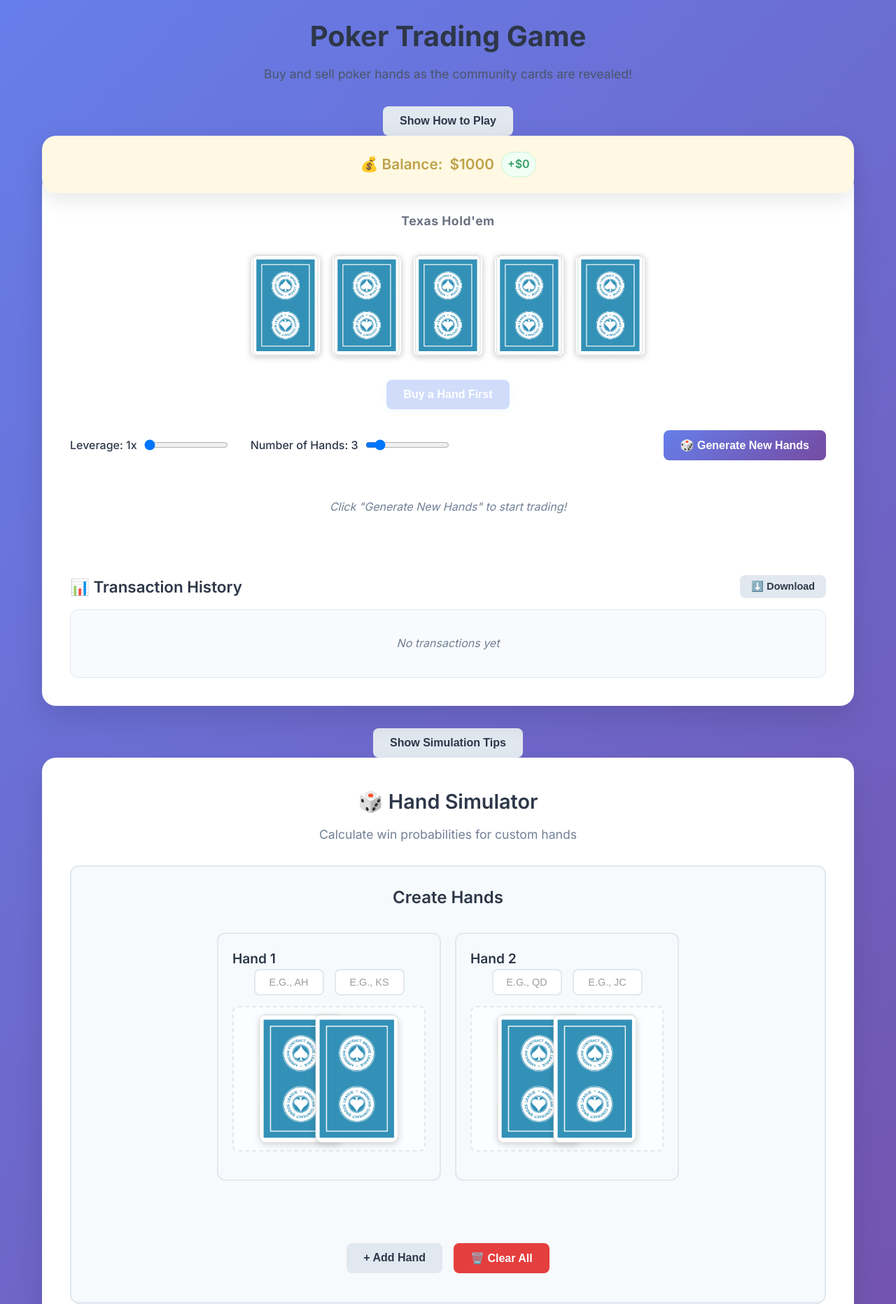
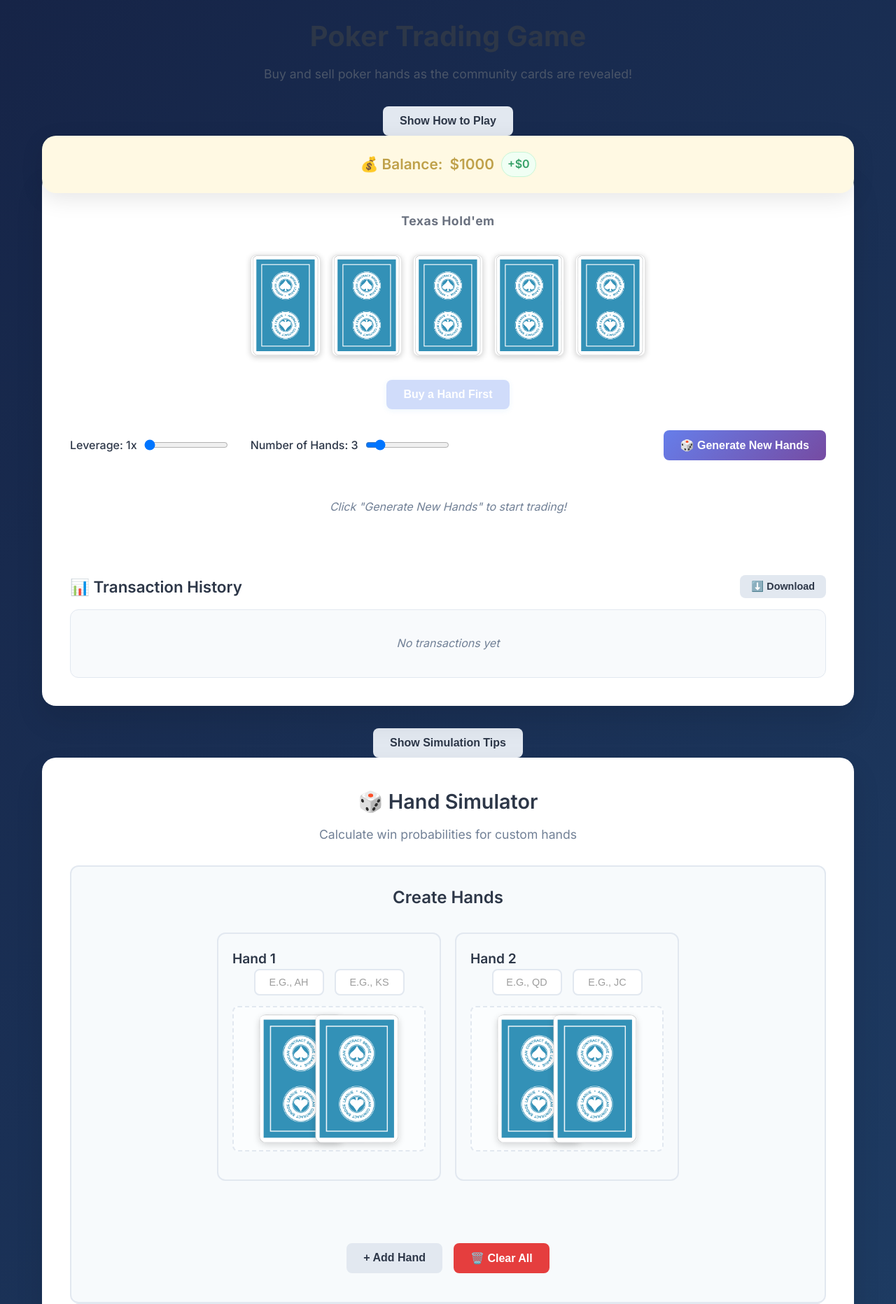
Before and after one commit to VladChevdar/PokerHand-Simulator, a Flask app: page / in a window 1280 px wide. Shown: the top 1864 px of the page at 70% size. Run offline with Flask 3, Linux system fonts and the light colour scheme; data that the repository does not hold is empty.

Commit message:
Update static/js/script.js and static/css/style.css with latest changes

```diff
--- a/static/css/style.css
+++ b/static/css/style.css
@@ -6,7 +6,7 @@
 
 body {
     font-family: 'Inter', -apple-system, BlinkMacSystemFont, 'Segoe UI', Roboto, sans-serif;
-    background: linear-gradient(135deg, #667eea 0%, #764ba2 100%);
+    background: linear-gradient(135deg, #162447 0%, #1f4068 100%);
     min-height: 100vh;
     color: #333;
     line-height: 1.6;
```
